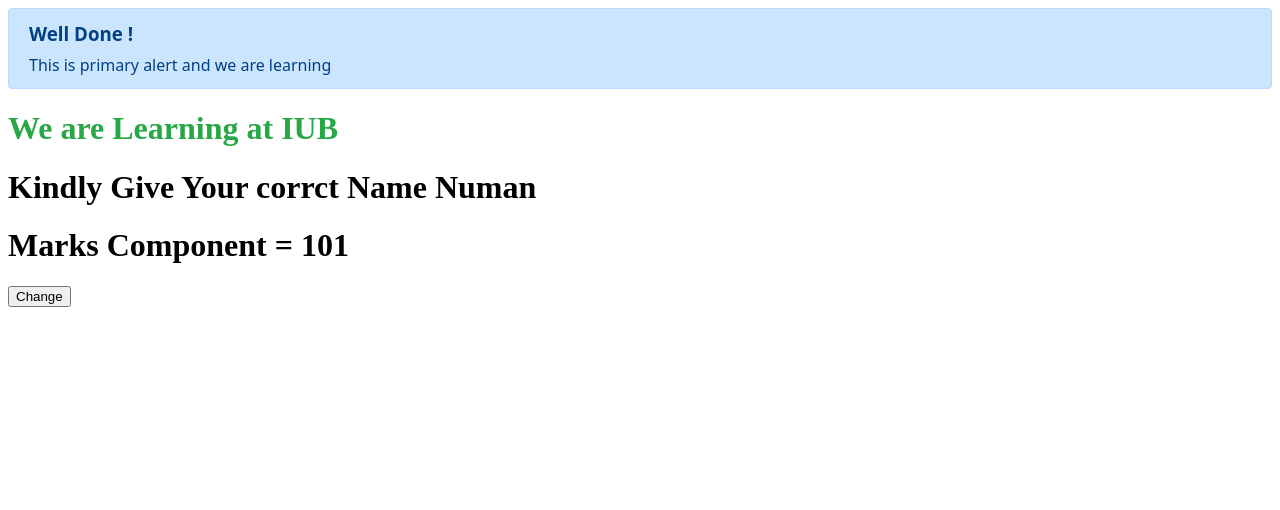
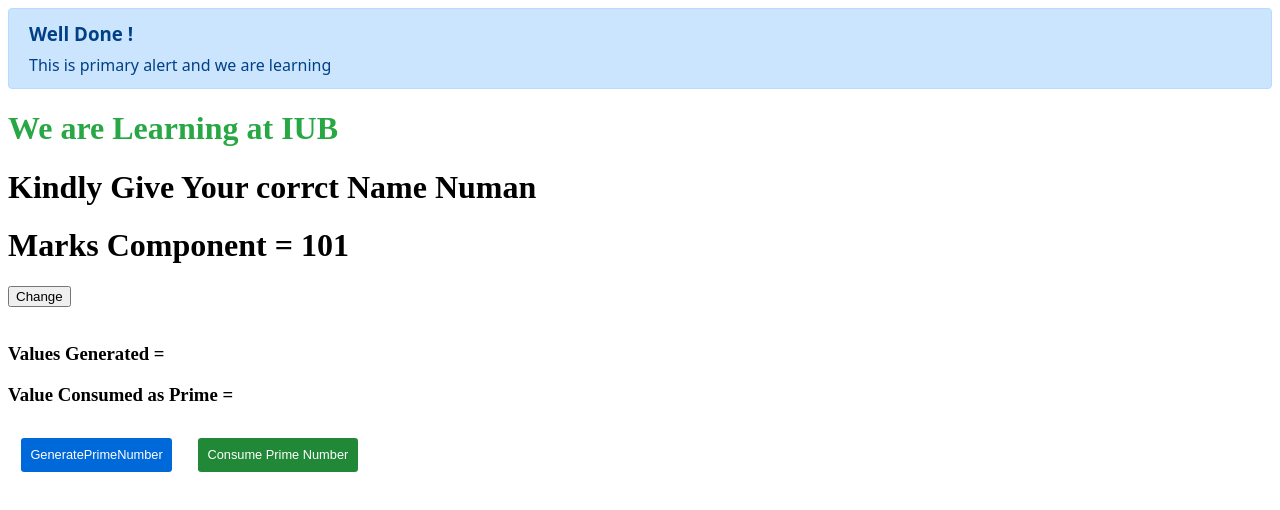
Before and after one commit to Farazkhanbwn/React-JS-app, a React (Create React App) app in the folder setup-using-npm/my-app/: page / in a window 1280 px wide. Shown: the top 510 px of the page. Built offline with nearby package versions, Linux system fonts and the light colour scheme.

Commit message:
Complete Prime Number Generator

```diff
--- a/setup-using-npm/my-app/src/App.js
+++ b/setup-using-npm/my-app/src/App.js
@@ -3,7 +3,7 @@ import Student from "./Student";
 import Alert from "./alert/alert.jsx";
 import color from "./shared/theme/colors";
 import AlertType from "./alert/alert-types";
-
+import PrimeNumberGenerator from "./Prime-Number-Generator-React/prime-number-generator";
 class App extends Component {
   componentDidMount() {
     console.log("App Mounted");
@@ -40,6 +40,7 @@ class App extends Component {
         />
         <h1 style={{ color: `${color.success}` }}>We are Learning at IUB</h1>
         <Student name="Numan"></Student>
+        <PrimeNumberGenerator />
       </Fragment>
     );
 
--- /dev/null
+++ b/setup-using-npm/my-app/src/Prime-Number-Generator-React/prime-number-generator.jsx
@@ -0,0 +1,83 @@
+import { useState } from "react";
+import styles from "./prime-number.module.css";
+
+function PrimeNumberGenerator() {
+  let [primeNumberArray, setPrimeNumberArray] = useState([]);
+  let [consumedValue, setConsumedValue] = useState();
+
+  let isPrime = (number) => {
+    let isComposite = 0;
+    for (let j = 2; j <= number / 2; j++) {
+      if (number % j === 0) {
+        isComposite = 1;
+      }
+    }
+    return isComposite === 0;
+  };
+
+  let generatePrime = () => {
+    let choice = parseInt(prompt("Enter The Number of prime to generate"));
+    let primeFound = 0;
+    for (let i = 2; ; i++) {
+      if (isPrime(i)) {
+        primeFound++;
+        primeNumberArray.push(i);
+        setPrimeNumberArray([...primeNumberArray]);
+      }
+      if (primeFound === choice) {
+        break;
+      }
+    }
+  };
+
+  let handleGeneratePrimeNumbers = () => {
+    if (primeNumberArray.length > 0) {
+      let shouldGenerate = window.confirm(
+        "Are U want to again Generate Prime Numbers"
+      );
+      if (shouldGenerate) {
+        primeNumberArray = [];
+        setPrimeNumberArray([...primeNumberArray]);
+        generatePrime();
+        setConsumedValue();
+      }
+    } else {
+      generatePrime();
+    }
+  };
+
+  let consumerPrimeNumber = () => {
+    if (primeNumberArray.length === 0) {
+      alert("No Number In Queue Kindly First Gnerate Prime Numbers");
+      setConsumedValue();
+    } else {
+      consumedValue = primeNumberArray.shift();
+      setConsumedValue(consumedValue);
+      setPrimeNumberArray([...primeNumberArray]);
+    }
+  };
+
+  return (
+    <>
+      <br></br>
+      <br></br>
+      <h3>Values Generated ={primeNumberArray}</h3>
+      <h3>Value Consumed as Prime ={consumedValue}</h3>
+      <button
+        className={`${styles.btn} ${styles.btnPrimary}`}
+        onClick={handleGeneratePrimeNumbers}
+      >
+        GeneratePrimeNumber
+      </button>
+
+      <button
+        className={`${styles.btn} ${styles.btnSuccess}`}
+        onClick={consumerPrimeNumber}
+      >
+        Consume Prime Number
+      </button>
+    </>
+  );
+}
+
+export default PrimeNumberGenerator;
--- /dev/null
+++ b/setup-using-npm/my-app/src/Prime-Number-Generator-React/prime-number.module.css
@@ -0,0 +1,18 @@
+.btn {
+    font-size: .8rem;
+    padding: .6rem;
+    margin: .8rem;
+    color: #fff;
+    border-radius: .2rem;
+    font-weight: 500;
+    cursor: pointer;
+    border: none;
+}
+
+.btnPrimary {
+    background-color: #0069D9;
+}
+
+.btnSuccess {
+    background-color: #218838;
+}
```
